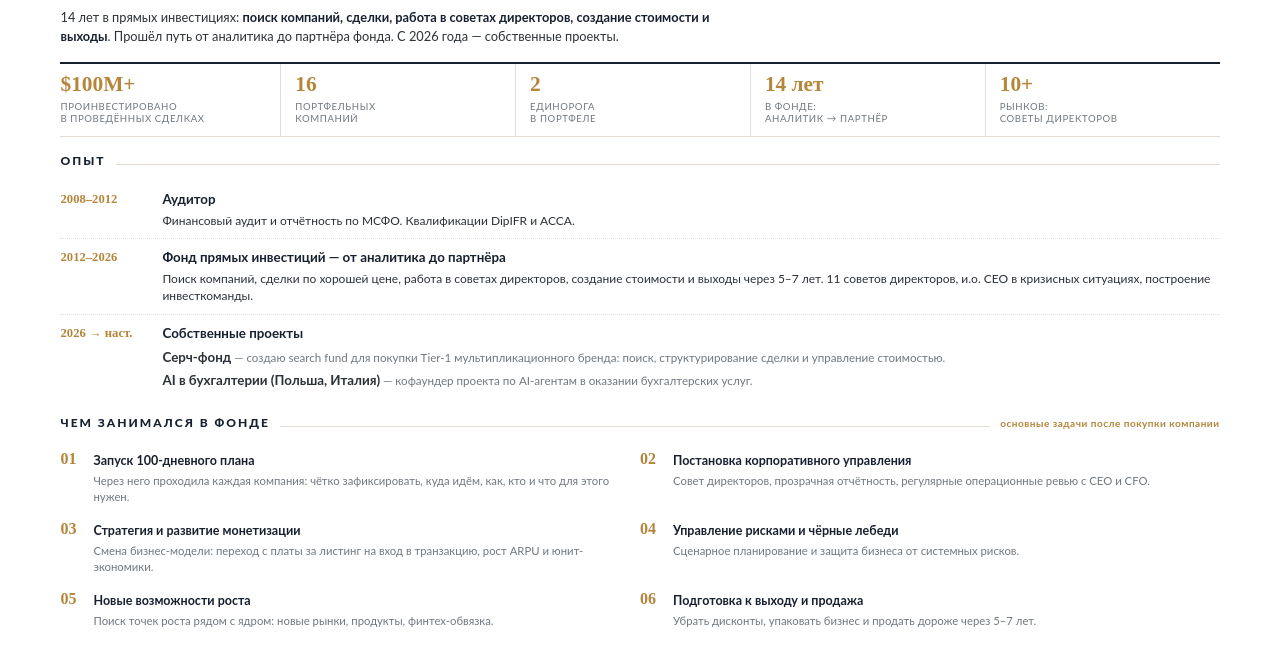
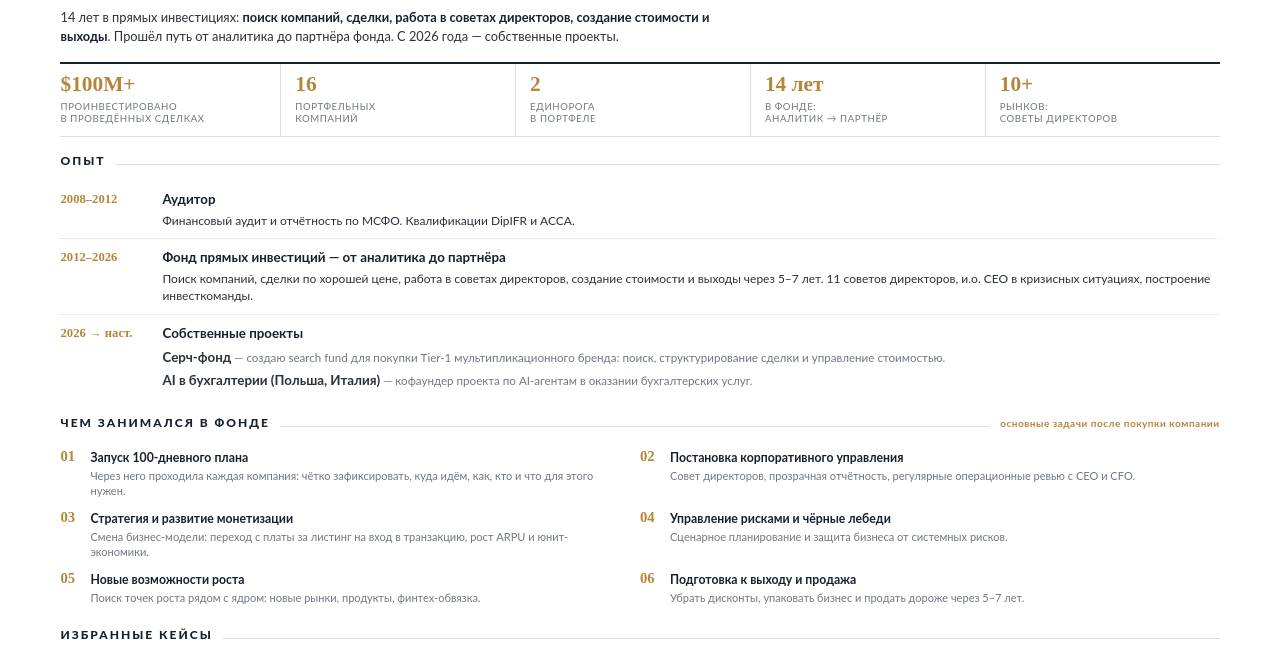
Before and after one commit to denwik86/cowork-workspace, a plain HTML site: page outputs/cv_viktar.html in a window 1280 px wide. Shown: the part 71-720 px from the top of the page. Drawn offline with Linux system fonts and the light colour scheme.

Commit message:
sync: 2026-06-30 13:37:54 from Cowork

```diff
--- a/outputs/cv_viktar.html
+++ b/outputs/cv_viktar.html
@@ -76,13 +76,13 @@
 
   /* ---------- TASK PILLARS ---------- */
   .pillars { display: flex; flex-wrap: wrap; gap: 0; margin-top: 2px; }
-  .pillar { width: 50%; padding: 8px 16px 8px 0; display: flex; gap: 11px; }
+  .pillar { width: 50%; padding: 5px 16px 5px 0; display: flex; gap: 10px; }
   .pillar .pn {
     font-family: 'Lora', serif; font-weight: 700; color: var(--gold);
-    font-size: 12pt; line-height: 1; flex-shrink: 0; width: 22px;
+    font-size: 11pt; line-height: 1.15; flex-shrink: 0; width: 20px;
   }
-  .pillar .pt b { color: var(--ink); font-size: 9.4pt; }
-  .pillar .pt span { display: block; font-size: 8.5pt; color: var(--muted); line-height: 1.4; margin-top: 2px; }
+  .pillar .pt b { color: var(--ink); font-size: 9.2pt; }
+  .pillar .pt span { display: block; font-size: 8.3pt; color: var(--muted); line-height: 1.35; margin-top: 1px; }
 
   /* ---------- CASE CARDS ---------- */
   .cases { display: flex; flex-wrap: wrap; gap: 10px; margin-top: 2px; }
```
